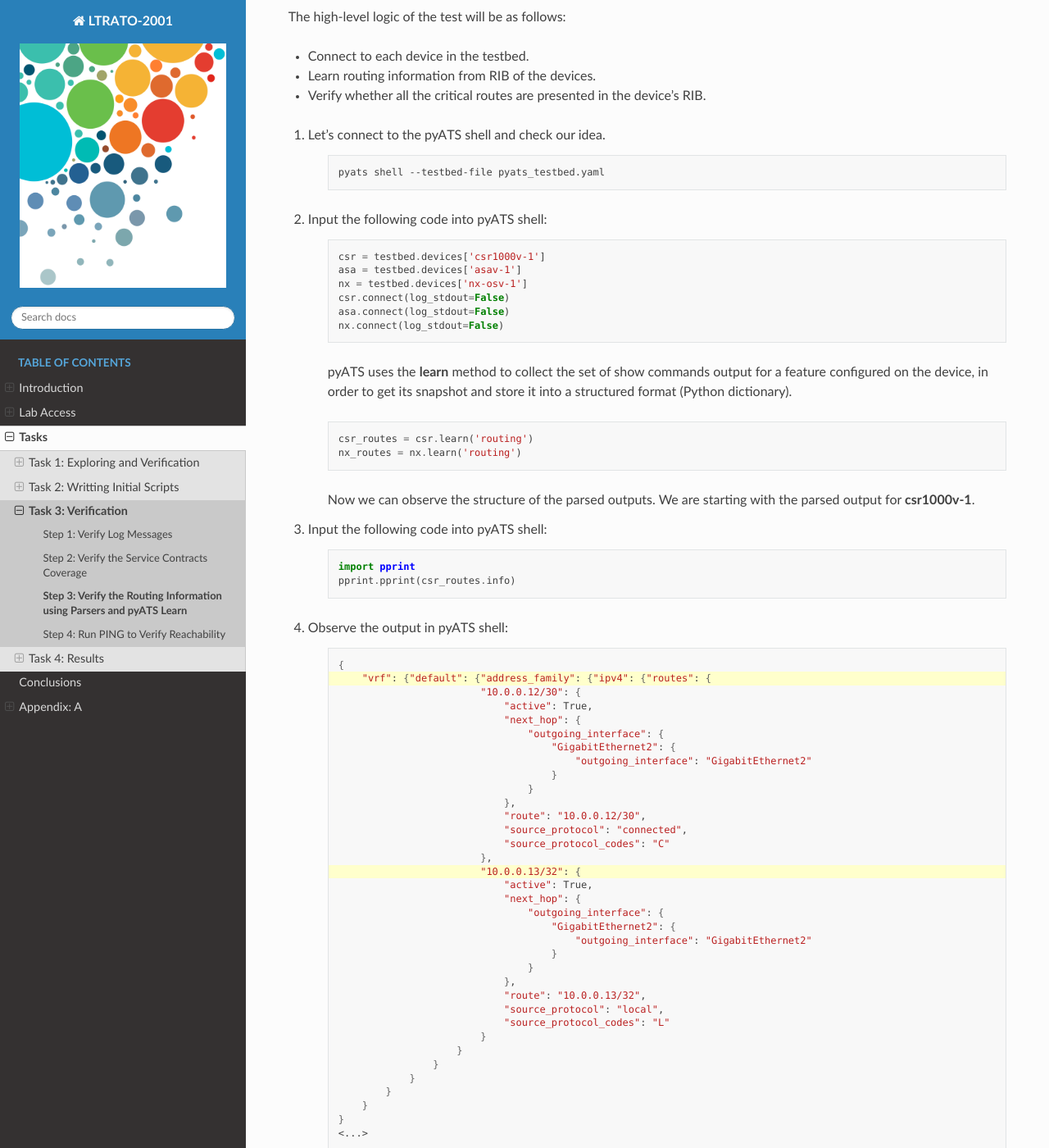
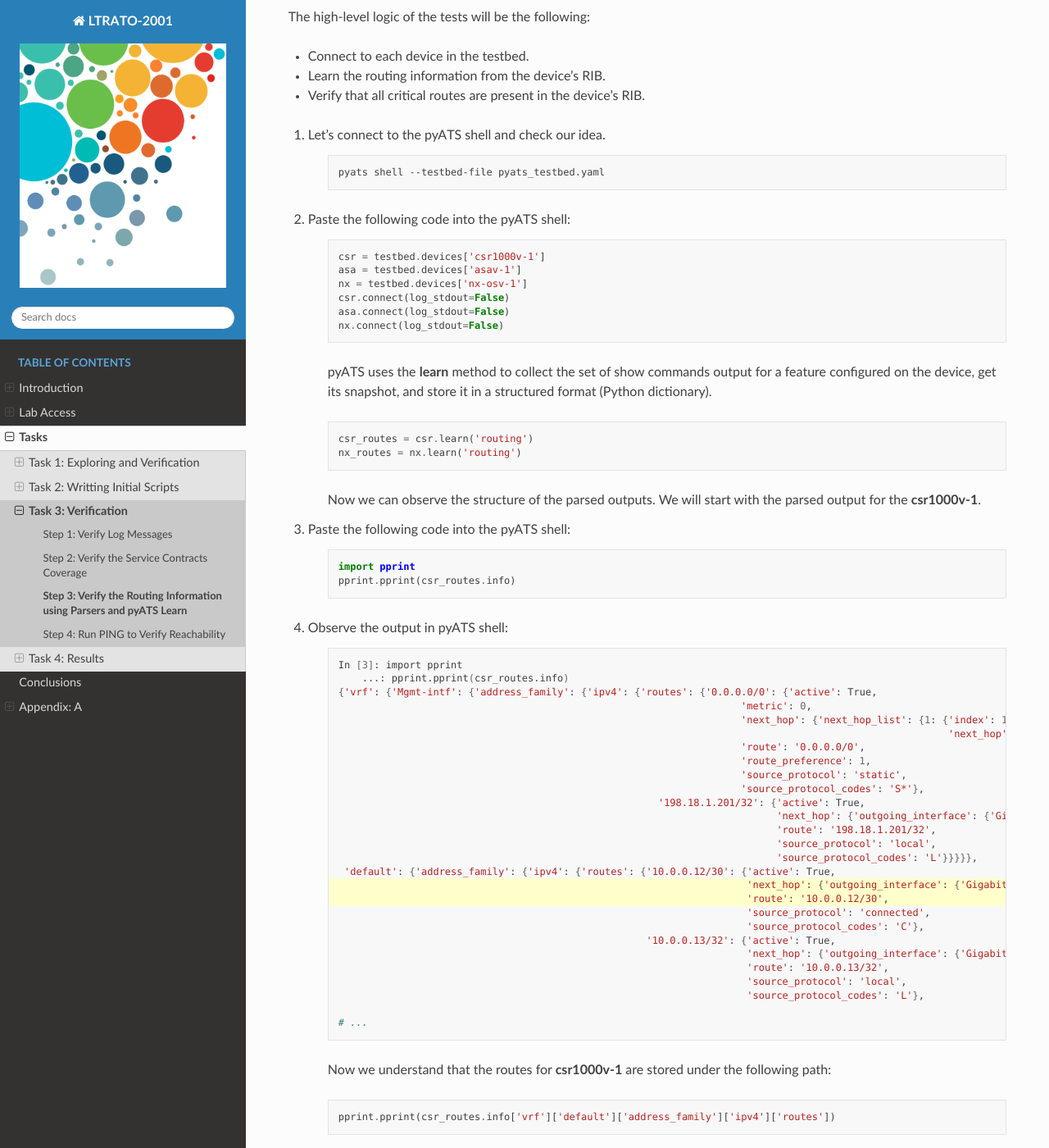
Before and after one commit to CiscoLives/LTRATO-2001, a Sphinx documentation site: the page built from docs/tasks/task3/step3.rst, in a window 1280 px wide and 1400 px high, scrolled down 260 px. Shown: the whole window at 82% size. Built offline with Sphinx 7.4.7 and the Read the Docs theme 2.0.0, drawn with Linux system fonts in a browser that asks for light colours; some of the changed text lies outside the part shown.

Commit message:
Review step3
Co-Authored-By: Jairo Leon <33960025+jaileon@users.noreply.github.com>

```diff
--- a/docs/tasks/task3/step2.rst
+++ b/docs/tasks/task3/step2.rst
@@ -3,7 +3,7 @@ Step 2: Verify the Service Contracts Coverage
 
 **Value Proposition:** In this test case, we have the list of the devices' serial numbers, covered by the service contracts, and we must verify that all the devices in the testbed are covered by the service contracts. This ensures you will be able to open a TAC case if something goes wrong when the network is in production.
 
-The high-level logic of the tests will be as follows:
+The high-level logic of the tests will be the following:
 
 - Connect to each device in the testbed.
 - Parse the output of the **show inventory** command to find the device's serial number (SN).
--- a/docs/tasks/task3/step3.rst
+++ b/docs/tasks/task3/step3.rst
@@ -1,13 +1,13 @@
 Step 3: Verify the Routing Information using Parsers and pyATS Learn
 ####################################################################
 
-**Value Proposition:** In this test case, we have the list of critical routes (usually this is a device’s loopback interface) and we must check that these loopbacks are installed in the routing information base (RIB) of all the devices in the testbed.
+**Value Proposition:** In this test case, we have the list of critical routes (this is usually a device's loopback interface) and we must check that these loopbacks are installed in the routing information base (RIB) of all the devices in the testbed.
 
-The high-level logic of the test will be as follows:
+The high-level logic of the tests will be the following:
 
 - Connect to each device in the testbed.
-- Learn routing information from RIB of the devices.
-- Verify whether all the critical routes are presented in the device's RIB.
+- Learn the routing information from the device's RIB.
+- Verify that all critical routes are present in the device's RIB.
 
 #. Let's connect to the pyATS shell and check our idea.
 
@@ -15,7 +15,7 @@ The high-level logic of the test will be as follows:
 
         pyats shell --testbed-file pyats_testbed.yaml
 
-#. Input the following code into pyATS shell:
+#. Paste the following code into the pyATS shell:
 
     .. code-block:: python
 
@@ -26,16 +26,16 @@ The high-level logic of the test will be as follows:
         asa.connect(log_stdout=False)
         nx.connect(log_stdout=False)
 
-    pyATS uses the **learn** method to collect the set of show commands output for a feature configured on the device, in order to get its snapshot and store it into a structured format (Python dictionary).
+    pyATS uses the **learn** method to collect the set of show commands output for a feature configured on the device, get its snapshot, and store it in a structured format (Python dictionary).
 
     .. code-block:: python
 
         csr_routes = csr.learn('routing')
         nx_routes = nx.learn('routing')
 
-    Now we can observe the structure of the parsed outputs. We are starting with the parsed output for **csr1000v-1**.
+    Now we can observe the structure of the parsed outputs. We will start with the parsed output for the **csr1000v-1**.
 
-#. Input the following code into pyATS shell:
+#. Paste the following code into the pyATS shell:
 
     .. code-block:: python
 
@@ -45,45 +45,37 @@ The high-level logic of the test will be as follows:
 #. Observe the output in pyATS shell:
 
     .. code-block:: bash
-        :emphasize-lines: 2, 16
+        :emphasize-lines: 17, 18
 
-        {
-            "vrf": {"default": {"address_family": {"ipv4": {"routes": {
-                                "10.0.0.12/30": {
-                                    "active": True,
-                                    "next_hop": {
-                                        "outgoing_interface": {
-                                            "GigabitEthernet2": {
-                                                "outgoing_interface": "GigabitEthernet2"
-                                            }
-                                        }
-                                    },
-                                    "route": "10.0.0.12/30",
-                                    "source_protocol": "connected",
-                                    "source_protocol_codes": "C"
-                                },
-                                "10.0.0.13/32": {
-                                    "active": True,
-                                    "next_hop": {
-                                        "outgoing_interface": {
-                                            "GigabitEthernet2": {
-                                                "outgoing_interface": "GigabitEthernet2"
-                                            }
-                                        }
-                                    },
-                                    "route": "10.0.0.13/32",
-                                    "source_protocol": "local",
-                                    "source_protocol_codes": "L"
-                                }
-                            }
-                        }
-                    }
-                }
-            }
-        }
-        <...>
+        In [3]: import pprint
+            ...: pprint.pprint(csr_routes.info)
+        {'vrf': {'Mgmt-intf': {'address_family': {'ipv4': {'routes': {'0.0.0.0/0': {'active': True,
+                                                                            'metric': 0,
+                                                                            'next_hop': {'next_hop_list': {1: {'index': 1,
+                                                                                                               'next_hop': '198.18.1.1'}}},
+                                                                            'route': '0.0.0.0/0',
+                                                                            'route_preference': 1,
+                                                                            'source_protocol': 'static',
+                                                                            'source_protocol_codes': 'S*'},
+                                                              '198.18.1.201/32': {'active': True,
+                                                                                  'next_hop': {'outgoing_interface': {'GigabitEthernet1': {'outgoing_interface': 'GigabitEthernet1'}}},
+                                                                                  'route': '198.18.1.201/32',
+                                                                                  'source_protocol': 'local',
+                                                                                  'source_protocol_codes': 'L'}}}}},
+         'default': {'address_family': {'ipv4': {'routes': {'10.0.0.12/30': {'active': True,
+                                                                             'next_hop': {'outgoing_interface': {'GigabitEthernet2': {'outgoing_interface': 'GigabitEthernet2'}}},
+                                                                             'route': '10.0.0.12/30',
+                                                                             'source_protocol': 'connected',
+                                                                             'source_protocol_codes': 'C'},
+                                                            '10.0.0.13/32': {'active': True,
+                                                                             'next_hop': {'outgoing_interface': {'GigabitEthernet2': {'outgoing_interface': 'GigabitEthernet2'}}},
+                                                                             'route': '10.0.0.13/32',
+                                                                             'source_protocol': 'local',
+                                                                             'source_protocol_codes': 'L'},
 
-    Now we understand that RIB routes for **csr1000v-1** are stored under the following path:
+        # ...
+
+    Now we understand that the routes for **csr1000v-1** are stored under the following path:
 
     .. code-block:: python
 
@@ -97,13 +89,13 @@ The high-level logic of the test will be as follows:
 
 #. Exit the pyATS shell using the **exit** command.
 
-#. Open the file task8_labpyats.py in Nano editor.
+#. Open the file task3step3.py in Nano editor.
 
     .. code-block:: bash
 
-        nano task8_labpyats.py
+        nano task3step3.py
 
-#. Review the content of **routes** testcase. Note that we use the path to routes in RIB from the previous step to get the routing information. First, we'll get a snapshot of the **routing** feature.
+#. Review the content of the **routes** test case. Note that we use the path to routes from the previous step to get the routing information. First, we'll get a snapshot of the **routing** feature.
 
     .. code-block:: python
         :emphasize-lines: 9
@@ -111,7 +103,7 @@ The high-level logic of the test will be as follows:
             @aetest.test
             def routes(self, device):
                 """
-                Verify that all device have golden_routes installed in RIB
+                Verify that all devices have golden_routes installed in the RIB
                 """
 
                 if (device.os == 'iosxe') or (device.os == 'nxos'):
```
Also changed, not shown: other parts of docs/tasks/task3/step3.rst (+4 -4 lines), task3step3.py (renamed from task8_labpyats.py, +21 -19 lines).
